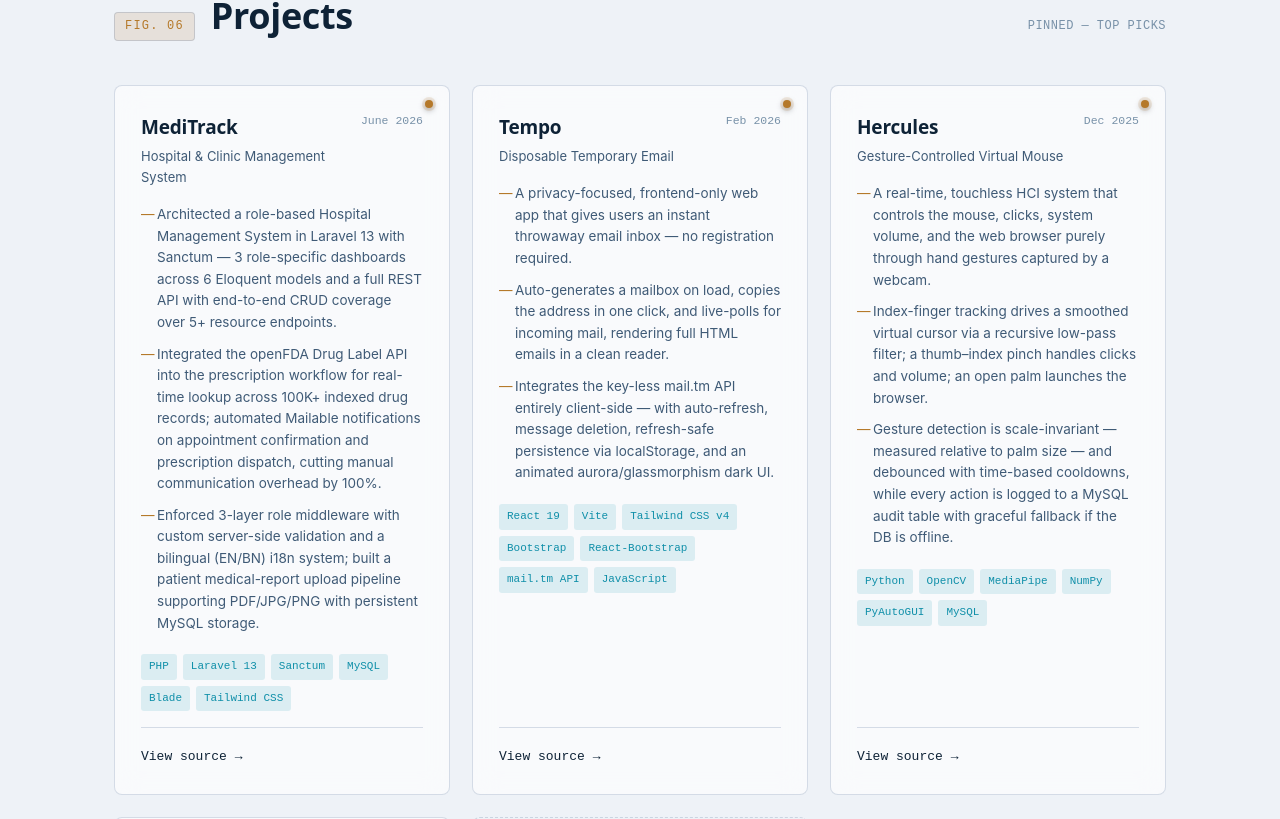
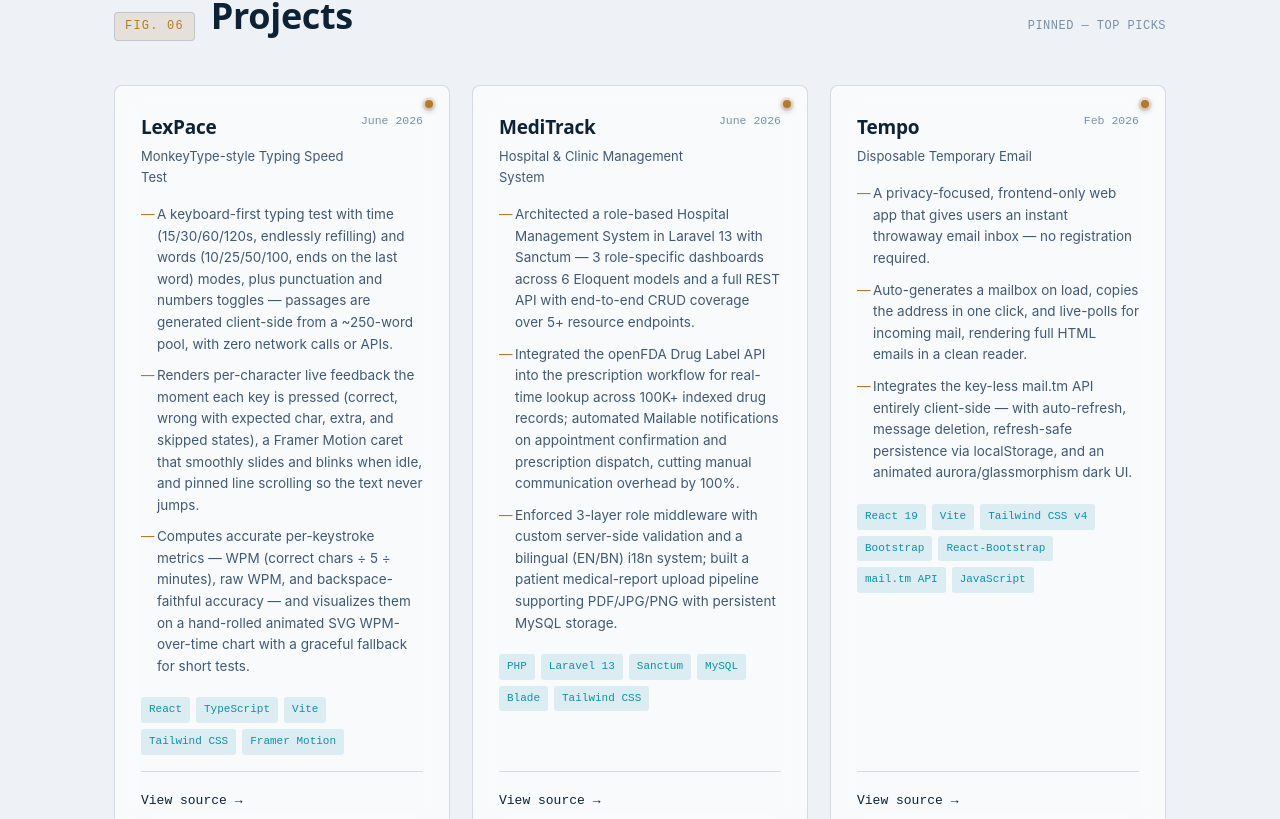
Before and after one commit to Hercules0032/portfolio, a React (Vite) app: page / in a window 1280 px wide. Shown: the part 3981-4800 px from the top of the page. Built offline with nearby package versions, Linux system fonts and the light colour scheme.

Commit message:
Add LexPace project and live deployment

```diff
--- a/src/data/content.ts
+++ b/src/data/content.ts
@@ -135,6 +135,21 @@ export type Project = {
 
 export const projects: Project[] = [
   {
+    id: "lexpace",
+    name: "LexPace",
+    tagline: "MonkeyType-style Typing Speed Test",
+    date: "June 2026",
+    stack: ["React", "TypeScript", "Vite", "Tailwind CSS", "Framer Motion"],
+    bullets: [
+      "A keyboard-first typing test with time (15/30/60/120s, endlessly refilling) and words (10/25/50/100, ends on the last word) modes, plus punctuation and numbers toggles — passages are generated client-side from a ~250-word pool, with zero network calls or APIs.",
+      "Renders per-character live feedback the moment each key is pressed (correct, wrong with expected char, extra, and skipped states), a Framer Motion caret that smoothly slides and blinks when idle, and pinned line scrolling so the text never jumps.",
+      "Computes accurate per-keystroke metrics — WPM (correct chars ÷ 5 ÷ minutes), raw WPM, and backspace-faithful accuracy — and visualizes them on a hand-rolled animated SVG WPM-over-time chart with a graceful fallback for short tests.",
+    ],
+    link: "https://github.com/Hercules0032",
+    linkLabel: "View source",
+    pinned: true,
+  },
+  {
     id: "meditrack",
     name: "MediTrack",
     tagline: "Hospital & Clinic Management System",
@@ -226,6 +241,13 @@ export type Deployment = {
 };
 
 export const deployments: Deployment[] = [
+  {
+    projectId: "lexpace",
+    platform: "Vercel",
+    url: "https://lex-pace.vercel.app/",
+    mode: "iframe",
+    configured: true,
+  },
   {
     projectId: "tempo",
     platform: "Vercel",
```
